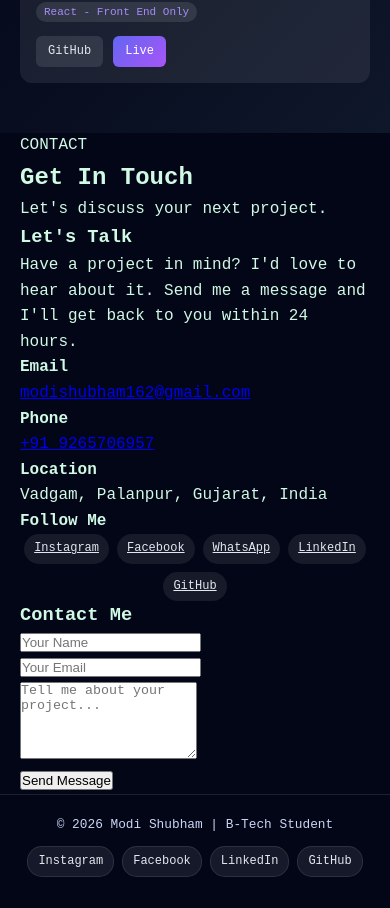
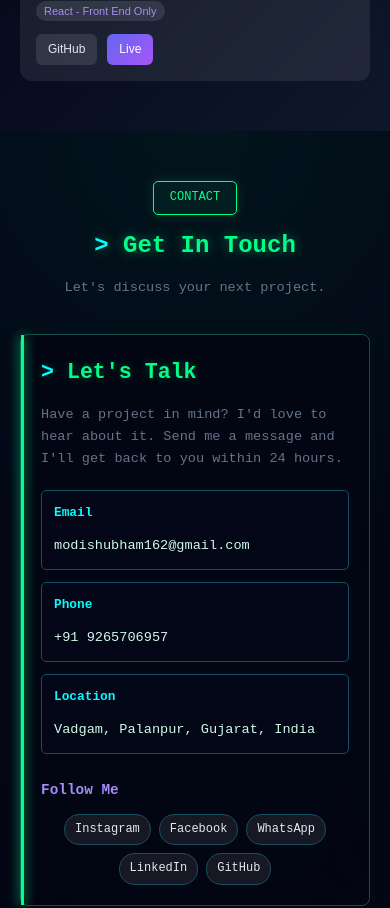
Before and after one commit to Shubham162m/Portfolio-sm, a React (Create React App) app in the folder portfolio-frontend/: page / in a window 390 px wide. Shown: the part 1390-2298 px from the top of the page. Built offline with nearby package versions, Linux system fonts and the light colour scheme.

Commit message:
Revamp Contact section styles and layout
Refactor Contact.css to enhance styling and layout for contact section.

```diff
--- a/portfolio-frontend/src/components/Contact.css
+++ b/portfolio-frontend/src/components/Contact.css
@@ -1,177 +1,74 @@
-* {
-  box-sizing: border-box;
-}
-
-body {
-  margin: 0;
-  background: #020617;
+.contact {
+  padding: 70px 0;
+  background:
+    radial-gradient(circle at top, rgba(0, 255, 136, 0.06), transparent 35%),
+    linear-gradient(135deg, #020617, #030712);
   color: #d1fae5;
   font-family: "Courier New", Courier, monospace;
 }
 
-/* =========================
-   ADMIN LOGIN
-========================= */
-
-.login-box {
-  width: min(400px, 90%);
-  margin: 100px auto;
-  padding: 30px;
-  background: rgba(3, 7, 18, 0.95);
-  border: 1px solid #00ff88;
-  border-radius: 8px;
-  box-shadow: 0 0 25px rgba(0, 255, 136, 0.12);
-  text-align: center;
+.container {
+  max-width: 1100px;
+  margin: auto;
+  padding: 0 16px;
 }
 
-.login-box h2 {
-  color: #00ff88;
-  text-shadow: 0 0 10px rgba(0, 255, 136, 0.4);
+.section-header {
+  text-align: center;
+  margin-bottom: 35px;
 }
 
-.login-box input {
-  width: 100%;
-  padding: 12px;
-  margin: 7px 0;
-  background: #020617;
+.section-tag {
+  display: inline-block;
+  padding: 6px 16px;
   color: #00ff88;
-  border: 1px solid #164e63;
+  background: rgba(0, 255, 136, 0.05);
+  border: 1px solid #00ff88;
   border-radius: 5px;
-  outline: none;
-  font-family: "Courier New", monospace;
+  font-size: 12px;
+  box-shadow: 0 0 12px rgba(0, 255, 136, 0.15);
 }
 
-.login-box input:focus {
-  border-color: #00ff88;
-  box-shadow: 0 0 10px rgba(0, 255, 136, 0.15);
+.section-header h2 {
+  margin: 12px 0;
+  color: #00ff88;
+  font-size: 1.9rem;
+  text-shadow: 0 0 12px rgba(0, 255, 136, 0.45);
 }
 
-.login-box form button[type="submit"] {
-  width: 100%;
-  padding: 12px;
-  margin-top: 10px;
-  background: transparent;
-  color: #00ff88;
-  border: 1px solid #00ff88;
-  border-radius: 5px;
-  font-family: "Courier New", monospace;
-  font-weight: bold;
-  cursor: pointer;
-}
-
-.login-box form button[type="submit"]:hover {
-  background: #00ff88;
-  color: #020617;
-  box-shadow: 0 0 18px rgba(0, 255, 136, 0.3);
-}
-
-/* =========================
-   ADMIN CONTAINER
-========================= */
-
-.admin-container {
-  position: relative;
-  max-width: 1100px;
-  min-height: 100vh;
-  margin: auto;
-  padding: 35px 25px 60px;
-  background:
-    radial-gradient(
-      circle at top,
-      rgba(0, 255, 136, 0.05),
-      transparent 35%
-    ),
-    #020617;
-}
-
-.admin-container h2 {
-  margin: 10px 0 30px;
-  color: #00ff88;
-  font-size: 30px;
-  text-shadow: 0 0 10px rgba(0, 255, 136, 0.35);
-}
-
-.admin-container h2::before {
+.section-header h2::before {
   content: "> ";
   color: #00ffff;
 }
 
-/* =========================
-   BACK BUTTON
-========================= */
-
-.back-btn {
-  padding: 8px 14px;
-  margin-bottom: 20px;
-  background: transparent;
-  color: #00ffff;
-  border: 1px solid #00ffff;
-  border-radius: 5px;
-  font-family: "Courier New", monospace;
-  cursor: pointer;
+.section-header p {
+  color: #64748b;
+  font-size: 0.85rem;
 }
 
-.back-btn:hover {
-  background: #00ffff;
-  color: #020617;
-  box-shadow: 0 0 15px rgba(0, 255, 255, 0.25);
+.contact-wrapper {
+  display: grid;
+  grid-template-columns: 1fr 1fr;
+  gap: 25px;
 }
 
-/* =========================
-   LOGOUT
-========================= */
-
-.logout-btn {
-  position: absolute;
-  top: 35px;
-  right: 25px;
-  padding: 9px 16px;
-  background: transparent;
-  color: #ff4d6d;
-  border: 1px solid #ff4d6d;
-  border-radius: 5px;
-  font-family: "Courier New", monospace;
-  font-weight: bold;
-  cursor: pointer;
-}
-
-.logout-btn:hover {
-  background: #ff4d6d;
-  color: #020617;
-  box-shadow: 0 0 18px rgba(255, 77, 109, 0.3);
-}
-
-/* =========================
-   ERROR
-========================= */
-
-.error-message {
-  padding: 10px;
-  color: #ff4d6d;
-  background: rgba(255, 77, 109, 0.05);
-  border: 1px solid #7f1d1d;
-  border-radius: 5px;
-}
-
-/* =========================
-   CONTACT CARD
-========================= */
-
-.card {
+.contact-info,
+.contact-form {
   position: relative;
-  margin: 16px 0;
-  padding: 22px;
-  background: rgba(3, 7, 18, 0.9);
+  padding: 28px;
+  background: rgba(3, 7, 18, 0.85);
   border: 1px solid #134e4a;
-  border-radius: 7px;
+  border-radius: 8px;
+  backdrop-filter: blur(20px);
+  -webkit-backdrop-filter: blur(20px);
   box-shadow:
     0 0 20px rgba(0, 255, 136, 0.04),
     inset 0 0 20px rgba(0, 255, 136, 0.02);
-  overflow: hidden;
-  transition: 0.25s ease;
+  transition: 0.3s ease;
 }
 
-.card::before {
+.contact-info::before,
+.contact-form::before {
   content: "";
   position: absolute;
   left: 0;
@@ -182,121 +79,205 @@ body {
   box-shadow: 0 0 12px #00ff88;
 }
 
-.card:hover {
+.contact-info:hover,
+.contact-form:hover {
   transform: translateY(-3px);
   border-color: #00ff88;
   box-shadow: 0 0 25px rgba(0, 255, 136, 0.12);
 }
 
-/* =========================
-   CONTACT TEXT
-========================= */
-
-.card p {
-  margin: 10px 0;
-  color: #94a3b8;
-  line-height: 1.6;
-  font-size: 14px;
+.contact-info h3,
+.contact-form h3 {
+  margin: 0 0 15px;
+  color: #00ff88;
+  font-size: 1.35rem;
+  text-shadow: 0 0 8px rgba(0, 255, 136, 0.3);
 }
 
-.card strong {
-  display: inline-block;
-  min-width: 90px;
+.contact-info h3::before,
+.contact-form h3::before {
+  content: "> ";
   color: #00ffff;
 }
 
-/* =========================
-   MESSAGE
-========================= */
+.contact-info > p {
+  margin-bottom: 20px;
+  color: #64748b;
+  font-size: 0.85rem;
+  line-height: 1.6;
+}
 
-.card p:nth-child(3) {
-  margin-top: 16px;
-  padding: 14px;
+.contact-item {
+  display: flex;
+  align-items: center;
+  gap: 12px;
+  margin-bottom: 12px;
+  padding: 12px;
   background: #020617;
   border: 1px solid #164e63;
   border-radius: 5px;
+  transition: 0.2s ease;
+}
+
+.contact-item:hover {
+  border-color: #00ffff;
+  transform: translateX(3px);
+}
+
+.contact-item h4 {
+  min-width: 70px;
+  margin: 0;
+  color: #00ffff;
+  font-size: 0.8rem;
+}
+
+.contact-item p,
+.contact-item a {
+  margin: 0;
   color: #d1fae5;
-  white-space: pre-wrap;
+  font-size: 0.85rem;
+  text-decoration: none;
   word-break: break-word;
 }
 
-/* =========================
-   DATE & TIME
-========================= */
-
-.contact-date {
-  padding-top: 12px;
-  margin-top: 15px !important;
-  border-top: 1px solid #164e63;
-  color: #64748b !important;
-  font-size: 12px !important;
-}
-
-.contact-date strong {
+.contact-item a:hover {
   color: #00ff88;
 }
 
-/* =========================
-   DELETE
-========================= */
+.contact-social {
+  margin-top: 25px;
+}
 
-.delete-btn {
-  margin-top: 15px;
-  padding: 8px 15px;
+.contact-social h4 {
+  margin-bottom: 12px;
+  color: #a78bfa;
+  font-size: 0.9rem;
+}
+
+.social-links {
+  display: flex;
+  flex-wrap: wrap;
+  gap: 8px;
+}
+
+.social-links a {
+  padding: 8px 12px;
+  background: #020617;
+  border: 1px solid #164e63;
+  border-radius: 4px;
+  color: #94a3b8;
+  font-size: 0.8rem;
+  text-decoration: none;
+  transition: 0.25s ease;
+}
+
+.social-links a:hover {
+  background: #00ff88;
+  border-color: #00ff88;
+  color: #020617;
+  transform: translateY(-2px);
+}
+
+.form-group {
+  margin-bottom: 13px;
+}
+
+.form-group input,
+.form-group textarea {
+  width: 100%;
+  box-sizing: border-box;
+  padding: 12px;
+  background: #020617;
+  color: #d1fae5;
+  border: 1px solid #164e63;
+  border-radius: 5px;
+  outline: none;
+  font-family: "Courier New", monospace;
+  font-size: 0.85rem;
+}
+
+.form-group input::placeholder,
+.form-group textarea::placeholder {
+  color: #475569;
+}
+
+.form-group input:focus,
+.form-group textarea:focus {
+  border-color: #00ff88;
+  box-shadow: 0 0 10px rgba(0, 255, 136, 0.12);
+}
+
+.form-group textarea {
+  min-height: 130px;
+  resize: vertical;
+}
+
+.submit-btn {
+  width: 100%;
+  padding: 11px;
   background: transparent;
-  color: #ff4d6d;
-  border: 1px solid #ff4d6d;
+  color: #00ff88;
+  border: 1px solid #00ff88;
   border-radius: 5px;
   font-family: "Courier New", monospace;
+  font-size: 0.85rem;
   font-weight: bold;
   cursor: pointer;
+  transition: 0.25s ease;
 }
 
-.delete-btn:hover {
-  background: #ff4d6d;
+.submit-btn:hover:not(:disabled) {
+  background: #00ff88;
   color: #020617;
-  box-shadow: 0 0 15px rgba(255, 77, 109, 0.25);
+  box-shadow: 0 0 20px rgba(0, 255, 136, 0.3);
 }
 
-.delete-btn:disabled {
+.submit-btn:disabled {
   opacity: 0.5;
   cursor: not-allowed;
 }
 
-/* =========================
-   MOBILE
-========================= */
+.success-message {
+  margin-top: 12px;
+  padding: 10px;
+  background: rgba(0, 255, 136, 0.05);
+  color: #00ff88;
+  border: 1px solid #166534;
+  border-radius: 5px;
+  text-align: center;
+  font-size: 0.8rem;
+}
 
-@media (max-width: 600px) {
-  .admin-container {
-    padding: 25px 15px 40px;
+@media (max-width: 768px) {
+  .contact-wrapper {
+    grid-template-columns: 1fr;
   }
 
-  .logout-btn {
-    top: 25px;
-    right: 15px;
+  .section-header h2 {
+    font-size: 1.5rem;
+  }
+}
+
+@media (max-width: 480px) {
+  .contact {
+    padding: 50px 0;
   }
 
-  .admin-container h2 {
-    font-size: 24px;
-    padding-right: 90px;
+  .contact-info,
+  .contact-form {
+    padding: 20px;
   }
 
-  .card {
-    padding: 18px;
+  .contact-item {
+    flex-direction: column;
+    align-items: flex-start;
   }
 
-  .card strong {
-    display: block;
-    margin-bottom: 3px;
+  .contact-item h4 {
+    min-width: auto;
   }
 
-  .delete-btn {
-    width: 100%;
-  }
-
-  .login-box {
-    margin: 60px auto;
-    padding: 25px 20px;
+  .social-links {
+    justify-content: flex-start;
   }
 }
```
